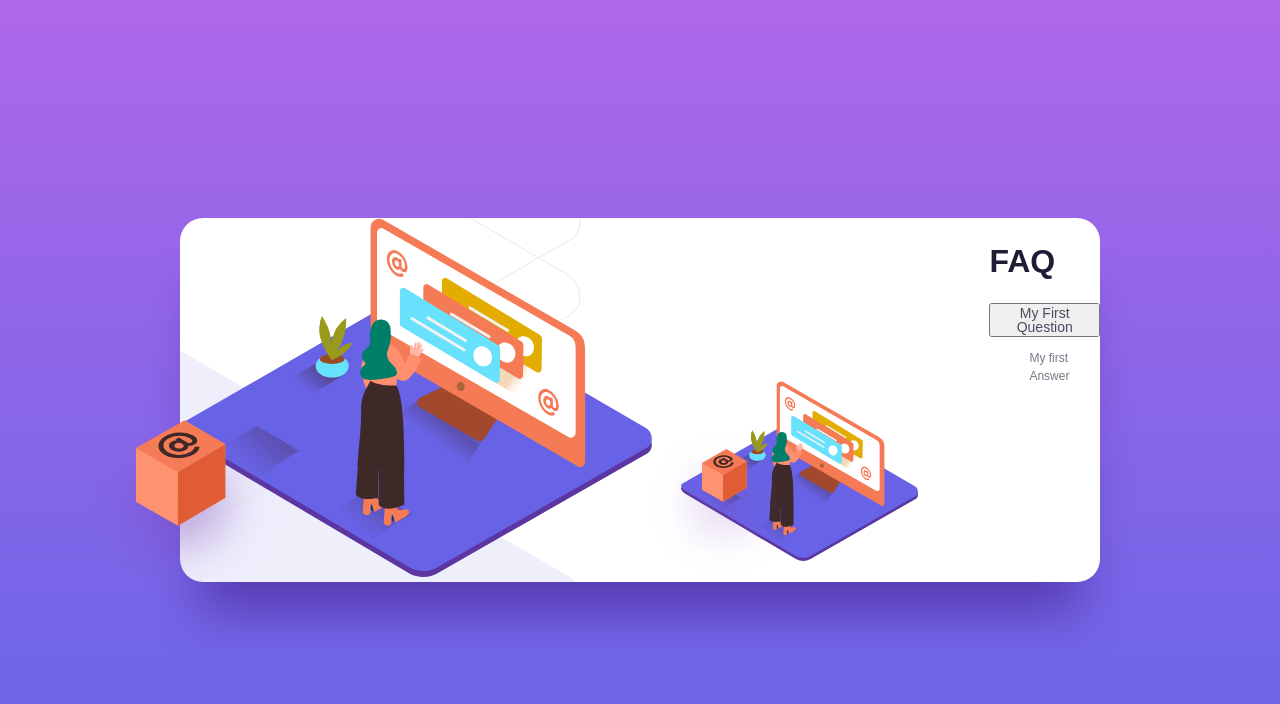
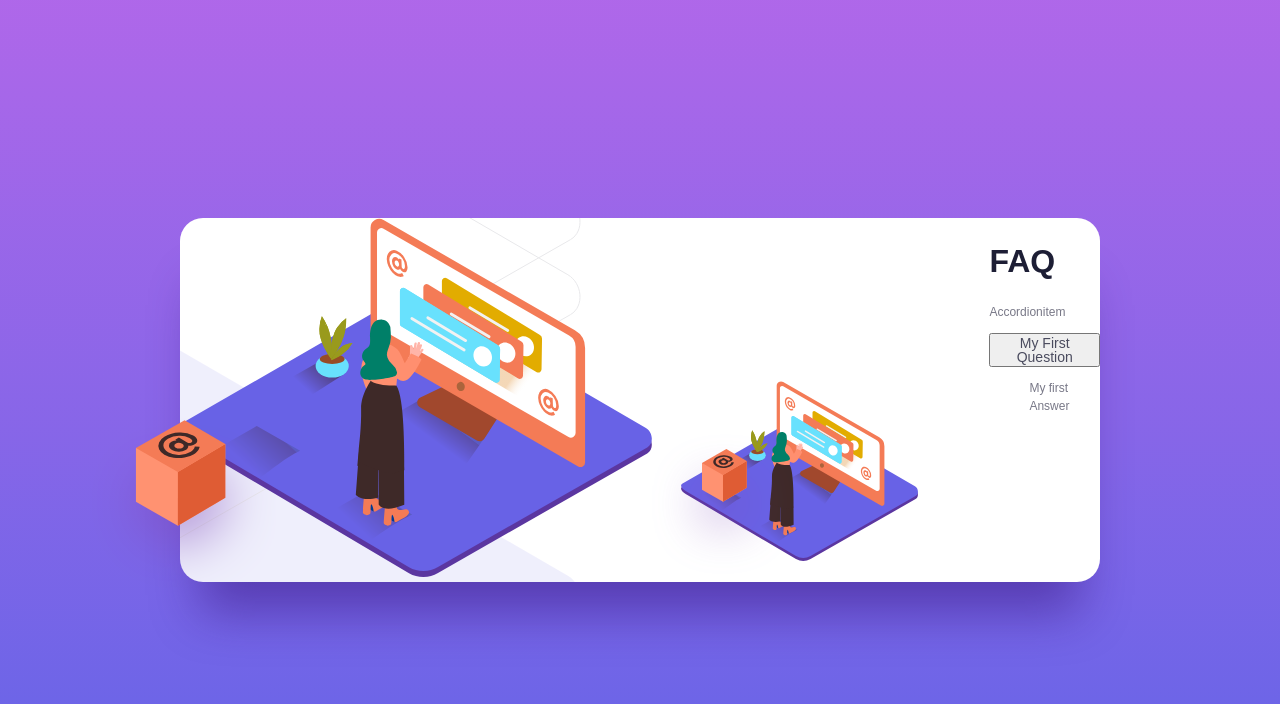
Before and after one commit to uniq47/full-stack-react, a React (Create React App) app: page / in a window 1280 px wide. Shown: the top 704 px of the page. Built offline with nearby package versions, Linux system fonts and the light colour scheme.

Commit message:
added question and answers FAQ

```diff
--- /dev/null
+++ b/src/components/Accordion.js
@@ -0,0 +1,8 @@
+import Accordionitem from "./Accordionitem"
+ function Accordion() {
+   return (
+     <div><Accordionitem/></div>
+   )
+ }
+
+ export default Accordion
--- /dev/null
+++ b/src/components/Accordionitem.js
@@ -0,0 +1,15 @@
+
+
+function Accordionitem() {
+  return (
+    <div>Accordionitem</div>
+  )
+}
+
+export default Accordionitem
+
+// Accordionitem.js goes inside Accordion.js and Accordion.js goes inside App.js
+///app.js goes into index.js
+// index.js goes into index.html
+
+// we are linking them componentssomehow and sending it to index.html
--- a/src/App.js
+++ b/src/components/App.js
@@ -1,8 +1,8 @@
-import illustration_box from "./images/illustration-box-desktop.svg";
-import illustration_woman_desktop from "./images/illustration-woman-online-desktop.svg";
-import illustration_woman_mobile from "./images/illustration-woman-online-mobile.svg";
-
-
+import illustration_box from "../images/illustration-box-desktop.svg";
+import illustration_woman_desktop from "../images/illustration-woman-online-desktop.svg";
+import illustration_woman_mobile from "../images/illustration-woman-online-mobile.svg";
+// .. to go one step back in the directory tree
+import Accordion  from "./Accordion";
 const questionAnswers = [
     {
       question: "How many team members can I invite?",
@@ -51,6 +51,8 @@ const App = () => {
 
           <div>
             <h1> FAQ</h1>
+            {/* writing Accordion here is like writting <div>Accordion</div> */}
+            <Accordion/>
             <dl>
               <div>
                 <dt>
--- a/src/index.js
+++ b/src/index.js
@@ -1,6 +1,6 @@
 import {StrictMode} from 'react';
 import ReactDOM from 'react-dom/client';
-import App from './App';
+import App from './components/App';
 import './main.scss'
 
 
```
